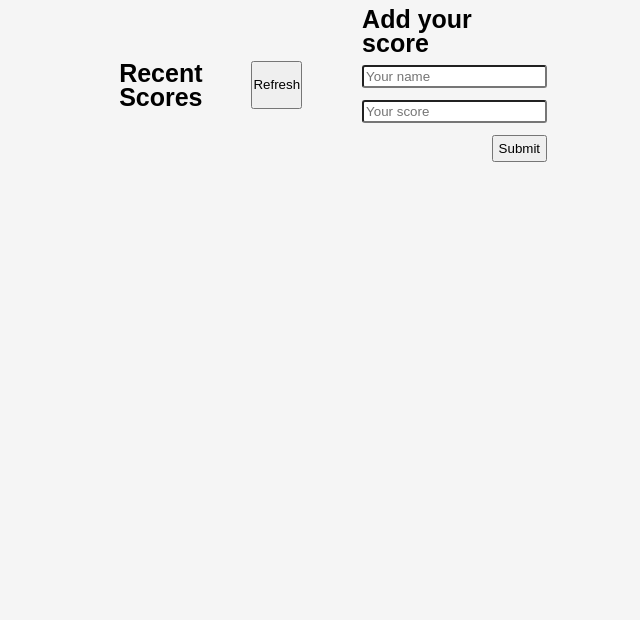
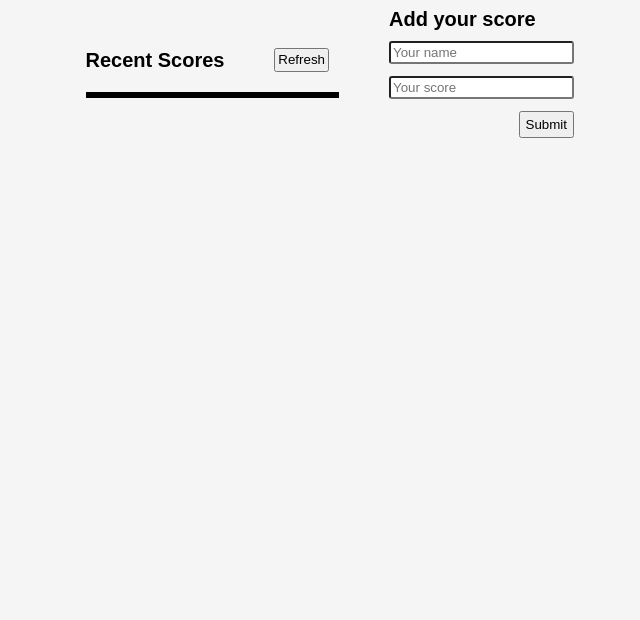
Before and after one commit to Obote/Leaderboard, a website built with webpack: page src/index.html in a window 1280 px wide. Shown: the part 180-800 px from the top of the page, without its empty margins (292-932 px from the left). Built offline with nearby package versions, Linux system fonts and the light colour scheme; no server answers.

Commit message:
style the ul

```diff
--- a/src/style.css
+++ b/src/style.css
@@ -32,22 +32,33 @@ body {
 }
 
 .recent-scores {
-  width: 100%;
+  width: 350px;
   padding: 10px 20px;
+
 }
 
 .section-title {
   display: flex;
   justify-content: space-between;
-  font-size: 25px;
+  font-size: 20px;
   font-weight: 700;
   line-height: 24px;
   padding-right: 10px;
 
 }
 
+.score-list {
+  margin-top: 20px;
+  font-size: 13px;
+  border: 3px solid rgb(0, 0, 0);
+  line-height: 18px;
+  font-weight: 300;
+
+}
+
 .refresh-button {
 cursor: pointer;
+padding: 2px;
 }
 
 form {
```
